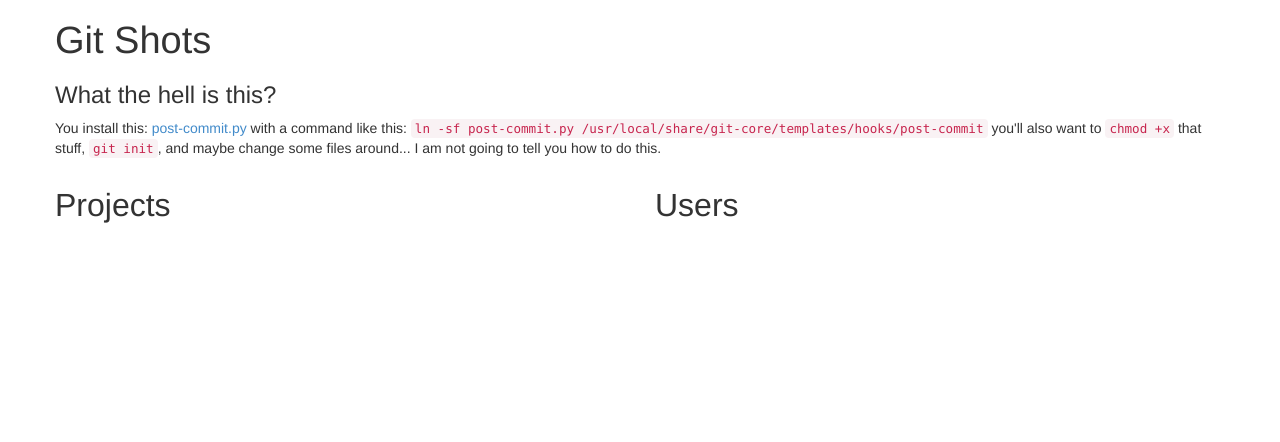
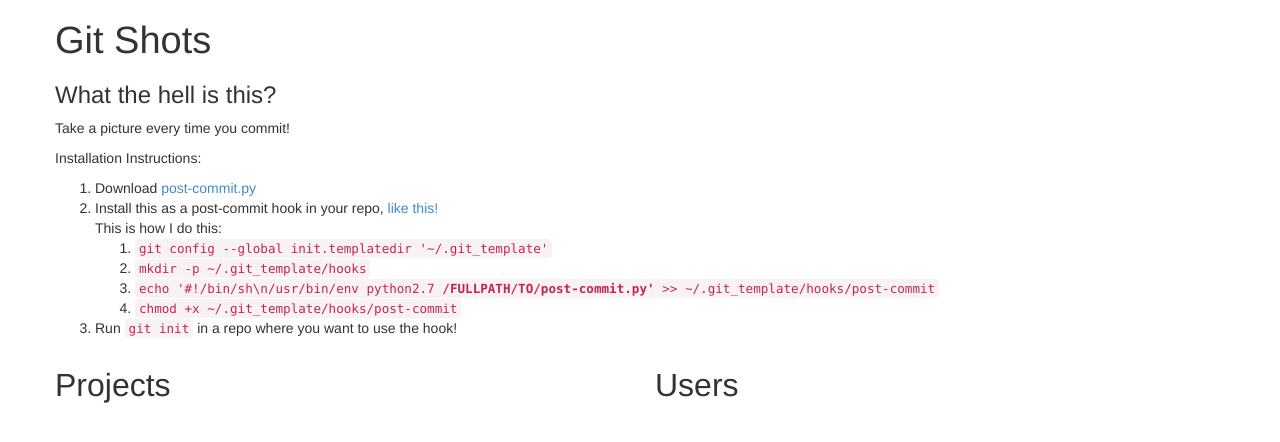
Before and after one commit to ranman/gitshots-server, a Flask app: page / in a window 1280 px wide. Shown: the top 442 px of the page. Run offline with Flask 2, Linux system fonts and the light colour scheme; data that the repository does not hold is empty; parts of the project's set-up code (start-up, migrations or seed data) failed here and were passed over.

Commit message:
better instructions

```diff
--- a/templates/index.html
+++ b/templates/index.html
@@ -3,9 +3,20 @@
     <h1>Git Shots</h1>
     <div class="row-fluid">
     <h3>What the hell is this?</h3>
-    <p>You install this: <a href="/post-commit.py">post-commit.py</a> with a command like this:
-    <code>ln -sf post-commit.py /usr/local/share/git-core/templates/hooks/post-commit</code>
-    you'll also want to <code>chmod +x</code> that stuff, <code>git init</code>, and maybe change some files around... I am not going to tell you how to do this.</p>
+    <p>Take a picture every time you commit!</p>
+    <p>Installation Instructions:</p>
+    <ol>
+        <li>Download <a href="https://raw.github.com/ranman/gitshots/master/post-commit.py">post-commit.py</a>
+        <li>Install this as a post-commit hook in your repo, <a href="http://git-scm.com/book/en/Customizing-Git-Git-Hooks#Installing-a-Hook">like this!</a></li>
+        This is how I do this:
+        <ol>
+            <li><code>git config --global init.templatedir '~/.git_template'</code></li>
+            <li><code>mkdir -p ~/.git_template/hooks</code></li>
+            <li><code>echo '#!/bin/sh\n/usr/bin/env python2.7 <b>/FULLPATH/TO/post-commit.py'</b> >> ~/.git_template/hooks/post-commit</code></li>
+            <li><code>chmod +x ~/.git_template/hooks/post-commit</code></li>
+        </ol>
+        <li>Run <code>git init</code> in a repo where you want to use the hook!</li>
+    </ol>
 
     <div class="row">
         <div class="col-6">
```
